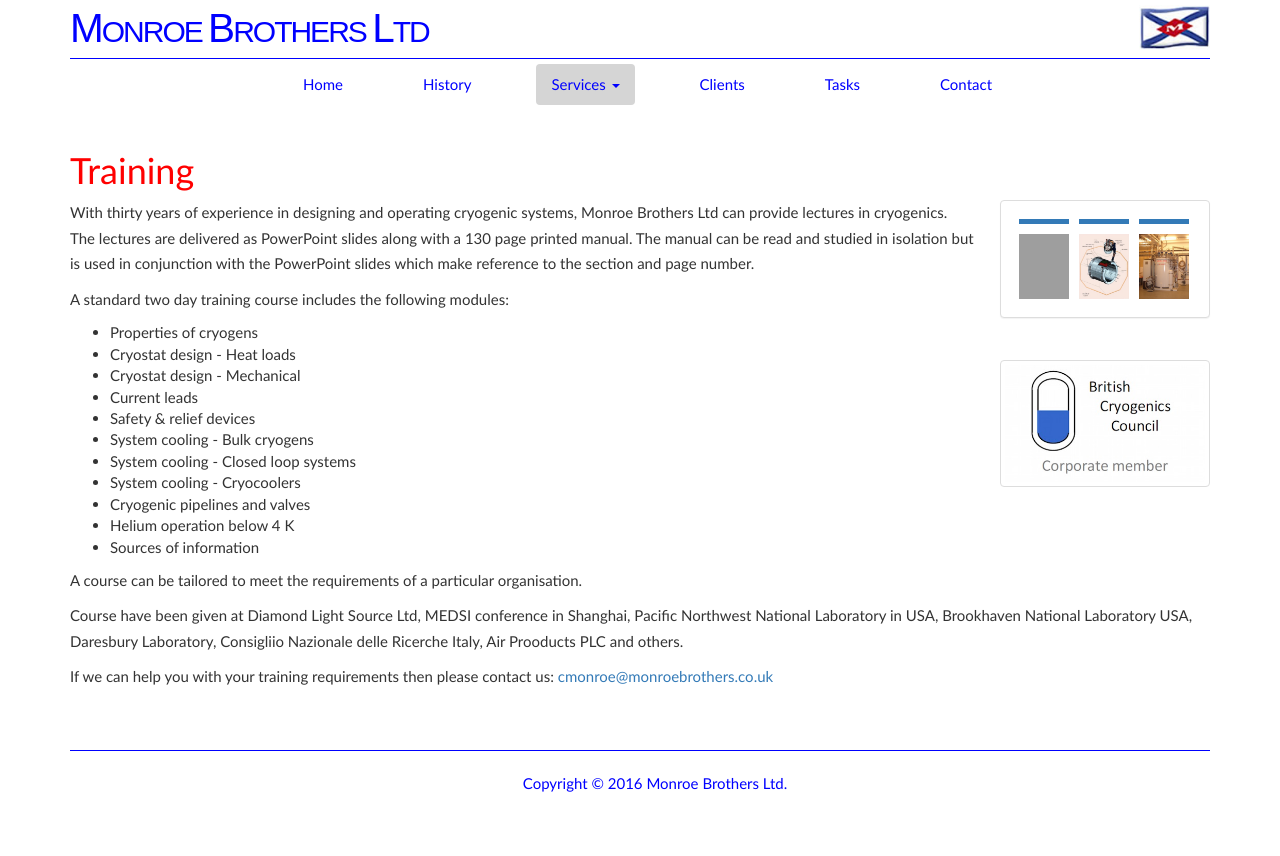
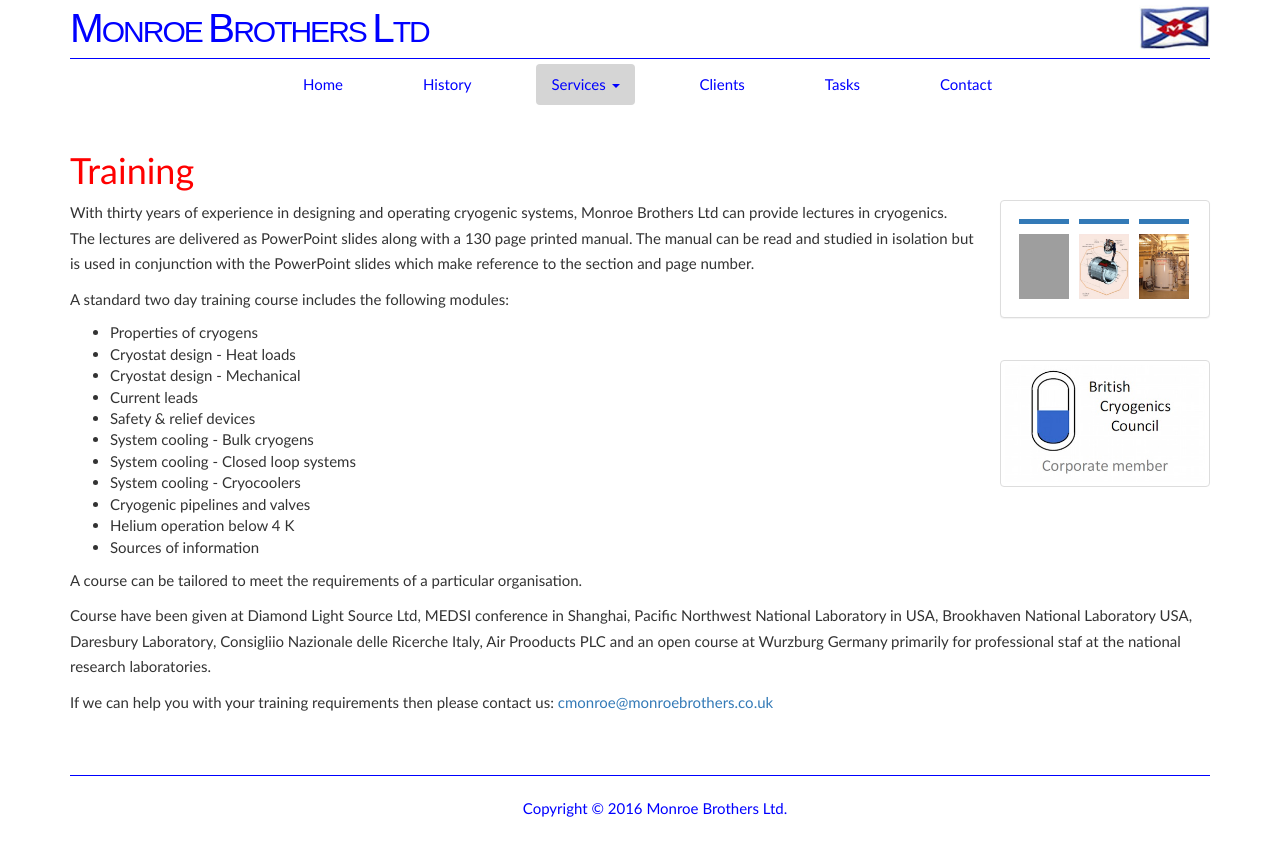
Before and after one commit to tcranston/cit-monroebrothers, a Jekyll site: the page built from Services/training.md, in a window 1280 px wide. Shown: the top 856 px of the page. Built offline with Jekyll 4.4.1, drawn with Linux system fonts in a browser that asks for light colours; grey boxes are pictures that could not be loaded.

Commit message:
Text changes

```diff
--- a/Services/training.md
+++ b/Services/training.md
@@ -21,6 +21,6 @@ A standard two day training course includes the following modules:
 
 A course can be tailored to meet the requirements of a particular organisation.
 
-Course have been given at Diamond Light Source Ltd, MEDSI conference in Shanghai, Pacific Northwest National Laboratory in USA, Brookhaven National Laboratory USA, Daresbury Laboratory, Consigliio Nazionale delle Ricerche Italy, Air Prooducts PLC and others.
+Course have been given at Diamond Light Source Ltd, MEDSI conference in Shanghai, Pacific Northwest National Laboratory in USA, Brookhaven National Laboratory USA, Daresbury Laboratory, Consigliio Nazionale delle Ricerche Italy, Air Prooducts PLC and an open course at Wurzburg Germany primarily for professional staf at the national research laboratories.
 
 If we can help you with your training requirements then please contact us: [cmonroe@monroebrothers.co.uk](cmonroe@monroebrothers.co.uk)
```
